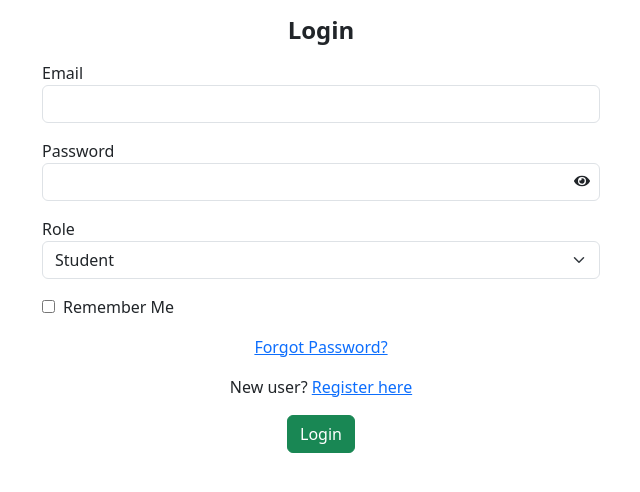
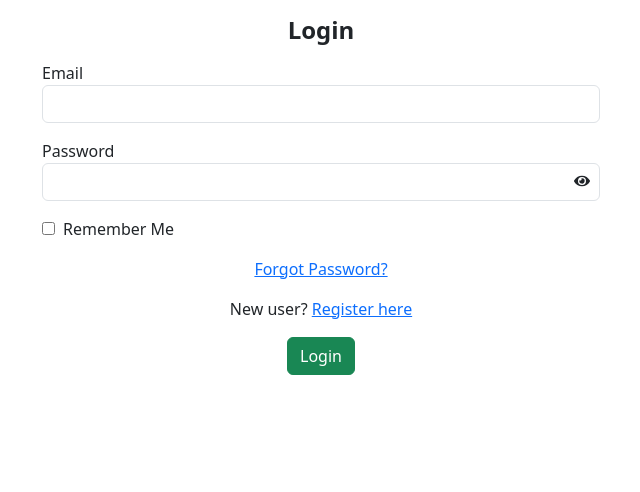
Before and after one commit to 00Feedback-Management-System/FMS_FrontEnd, a React (Vite) app in the folder Feedback_Manangement_System/: page / in a window 1280 px wide. Shown: the top 492 px of the page, without its empty margins (319-959 px from the left). Built offline with nearby package versions, Linux system fonts and the light colour scheme.

Commit message:
Remove static role pass on Login page, Pass token in headers for student pending and history list api's

```diff
--- a/Feedback_Manangement_System/src/pages/Login/Login.jsx
+++ b/Feedback_Manangement_System/src/pages/Login/Login.jsx
@@ -39,12 +39,14 @@ function Login() {
 
       if (response.data && response.data.message === "Login successful.") {
         const user = response.data?.users || response.data?.user;
-        console.log("User", user);
-        if(!user)
+        const token = response.data?.token;
+        if(!user || !token)
         {
-          setError("User data not found.");
+          setError("User data or token not found.");
           return;
         }
+        console.log("user:", user);
+
         setRole(user.role.toLowerCase());
         // ✅ If remember me checked → save credentials
         if (remember) {
@@ -60,6 +62,7 @@ function Login() {
 
         // ✅ Save user info in localStorage (for session)
         localStorage.setItem("user", JSON.stringify(user))
+        localStorage.setItem("token", token)
 
         if (user.role.toLowerCase() === "admin") {
           navigate("/app/feedback-dashboard")
@@ -115,19 +118,6 @@ function Login() {
       </span>
     </div>
           <div className='mb-3'>
-            <label>Role</label>
-            <select
-              className='form-select'
-              value={role}
-              onChange={(e) => setLoginRole(e.target.value)}
-            >
-              <option value="student">Student</option>
-              <option value="admin">Admin</option>
-              <option value="staff">Faculty</option>
-
-            </select>
-          </div>
-          <div className='mb-3'>
             <input
               type='checkbox'
               id='remember'
--- a/Feedback_Manangement_System/src/pages/Student/StudentFeedbackHistoryList.jsx
+++ b/Feedback_Manangement_System/src/pages/Student/StudentFeedbackHistoryList.jsx
@@ -9,6 +9,8 @@ function StudentFeedbackHistoryList() {
     const [rows, setRows] = useState([]);
     const [loading, setLoading] = useState(true);
     const [error, setError] = useState(null);
+
+    const token = localStorage.getItem("token");
 
     const columns = [
     { field: 'feedbackGroupId', headerName: 'ID', width: 60 },
@@ -108,7 +110,14 @@ function StudentFeedbackHistoryList() {
             }
 
             try {
-                const response = await fetch(`https://localhost:7056/api/Feedback/GetSubmittedFeedbackHistory/${studentRollNo}`);
+                const response = await fetch(`https://localhost:7056/api/Feedback/GetSubmittedFeedbackHistory/${studentRollNo}`,
+                    {
+                        headers: {
+                            "Content-Type": "application/json",
+                            "Authorization": `Bearer ${token}`
+                        }
+                    }
+                );
                 if (!response.ok) {
                     throw new Error(`HTTP error! status: ${response.status}`);
                 }
--- a/Feedback_Manangement_System/src/pages/Student/StudentPendingFeedbackList.jsx
+++ b/Feedback_Manangement_System/src/pages/Student/StudentPendingFeedbackList.jsx
@@ -15,6 +15,7 @@ function StudentPendingFeedbackList() {
     });
     const [totalRowCount, setTotalRowCount] = useState(0);
     console.log("rows", rows, totalRowCount);
+    const token = localStorage.getItem("token");
 
 
     const columns = [
@@ -109,7 +110,14 @@ function StudentPendingFeedbackList() {
             }
 
             try {
-                const response = await fetch(`https://localhost:7056/api/Feedback/GetScheduledFeedbackByStudent/${studentRollNo}?page=${pagination.page + 1}&pageSize=${pagination.pageSize}`);
+                const response = await fetch(`https://localhost:7056/api/Feedback/GetScheduledFeedbackByStudent/${studentRollNo}?page=${pagination.page + 1}&pageSize=${pagination.pageSize}`,
+                    {
+                        headers: {
+                            "Content-Type": "application/json",
+                            "Authorization": `Bearer ${token}`
+                        }
+                    }
+                );
                 if (!response.ok) {
                     throw new Error(`HTTP error! status: ${response.status}`);
                 }
```
